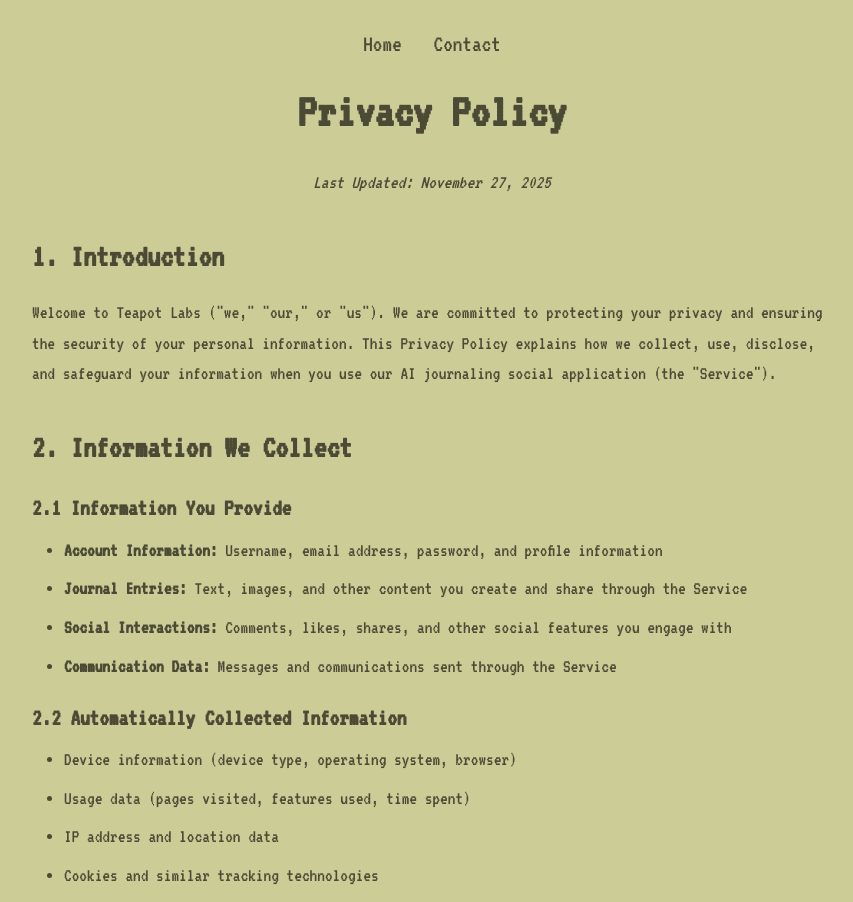
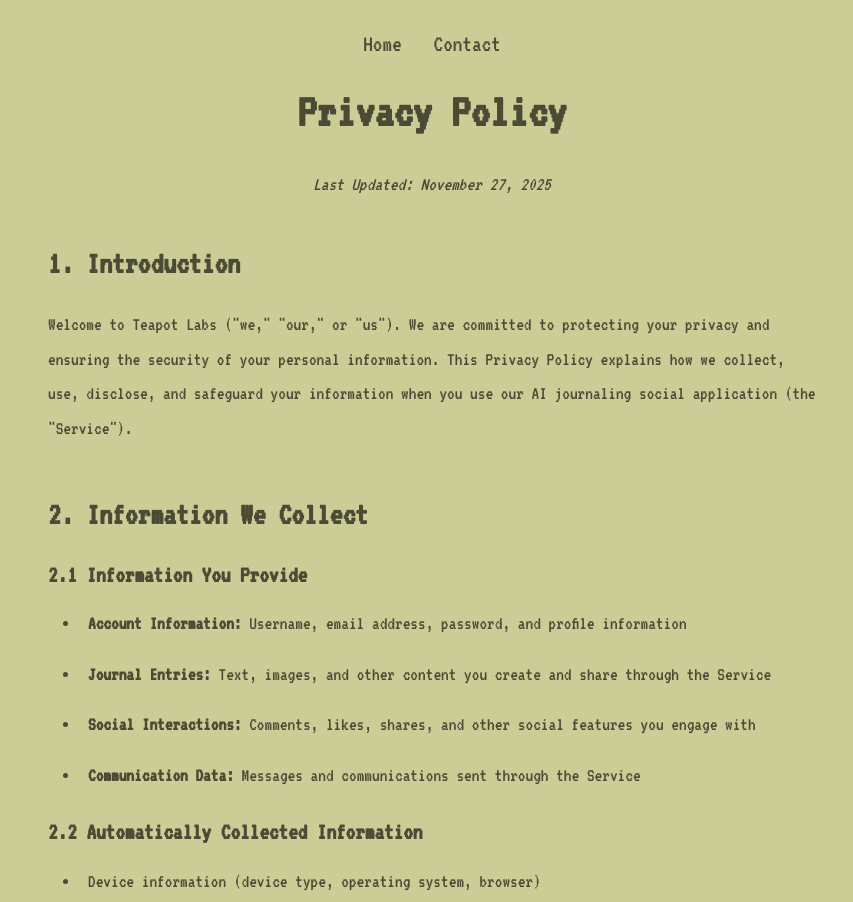
Before and after one commit to kavimathur/homesite, a plain HTML site: page privacy.html in a window 1280 px wide. Shown: the top 902 px of the page, without its empty margins (208-1061 px from the left). Drawn offline with Linux system fonts and the light colour scheme.

Commit message:
update formatting of /privacy, /contact

```diff
--- a/styles.css
+++ b/styles.css
@@ -17,6 +17,9 @@ body {
 .container {
   text-align: center;
   padding: 2rem;
+  width: 100%;
+  max-width: 1200px;
+  margin: 0 auto;
 }
 
 .animation-container {
@@ -77,39 +80,54 @@ body {
   max-width: 800px;
   margin: 0 auto;
   text-align: left;
-  line-height: 1.6;
+  line-height: 1.8;
   font-size: 1.2rem;
+  padding: 0 1rem;
 }
 
 .content section {
-  margin-bottom: 2rem;
+  margin-bottom: 3rem;
 }
 
 .content h2 {
   font-size: 2rem;
-  margin-bottom: 1rem;
-  margin-top: 2rem;
+  margin-bottom: 1.5rem;
+  margin-top: 2.5rem;
   color: #4a4a35;
+  line-height: 1.3;
 }
 
 .content h3 {
   font-size: 1.5rem;
-  margin-bottom: 0.5rem;
-  margin-top: 1rem;
+  margin-bottom: 1rem;
+  margin-top: 1.5rem;
   color: #4a4a35;
+  line-height: 1.3;
 }
 
 .content p {
-  margin-bottom: 1rem;
+  margin-bottom: 1.5rem;
+  line-height: 1.8;
 }
 
 .content ul {
-  margin-left: 2rem;
-  margin-bottom: 1rem;
+  margin-left: 0;
+  margin-bottom: 1.5rem;
+  padding-left: 2rem;
+  list-style-position: outside;
+}
+
+.content ol {
+  margin-left: 0;
+  margin-bottom: 1.5rem;
+  padding-left: 2rem;
+  list-style-position: outside;
 }
 
 .content li {
-  margin-bottom: 0.5rem;
+  margin-bottom: 1rem;
+  line-height: 1.8;
+  padding-left: 0.5rem;
 }
 
 .content a {
@@ -123,13 +141,19 @@ body {
 
 .last-updated {
   font-style: italic;
-  margin-bottom: 2rem;
+  margin-bottom: 3rem;
   text-align: center;
+  line-height: 1.8;
 }
 
 .contact-info {
   background-color: rgba(74, 74, 53, 0.1);
-  padding: 1.5rem;
+  padding: 2rem;
   border-radius: 8px;
   margin-bottom: 2rem;
+  line-height: 1.8;
 }
+
+.contact-info p {
+  margin-bottom: 1rem;
+}
```
